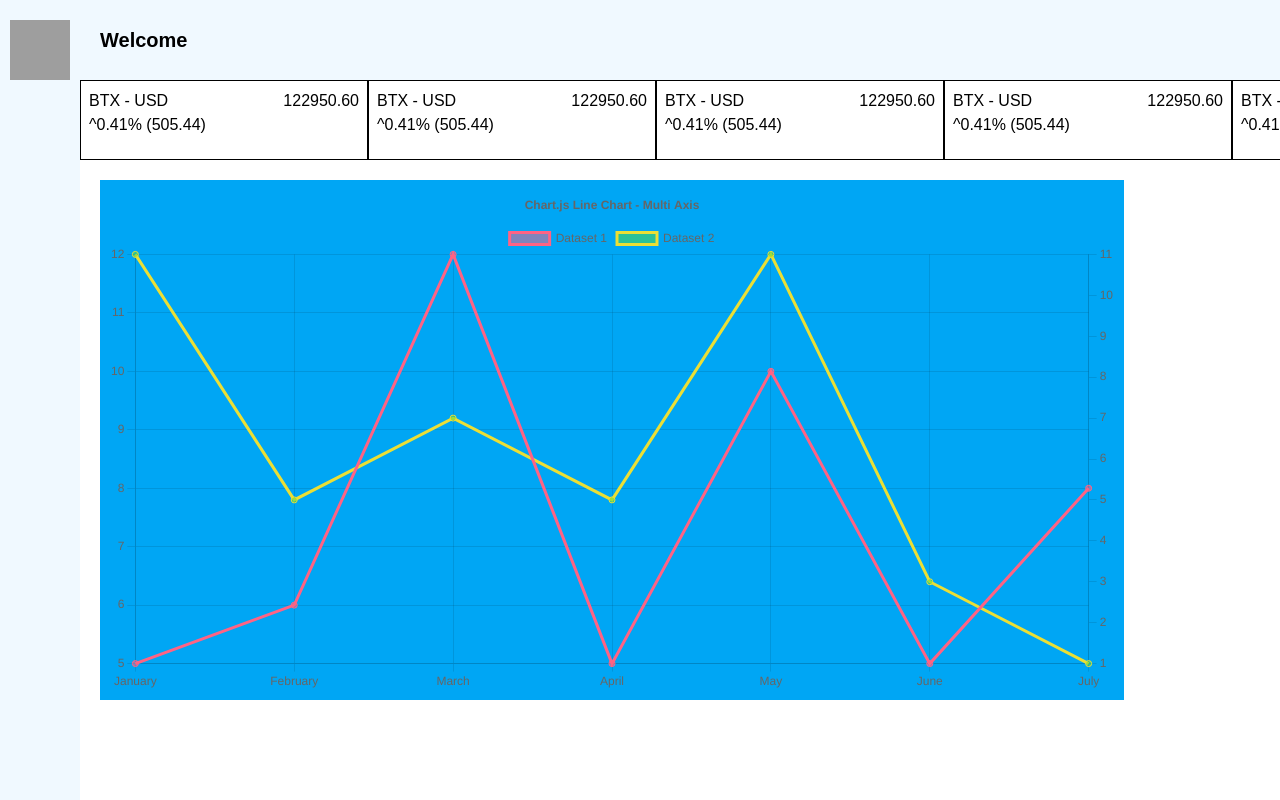
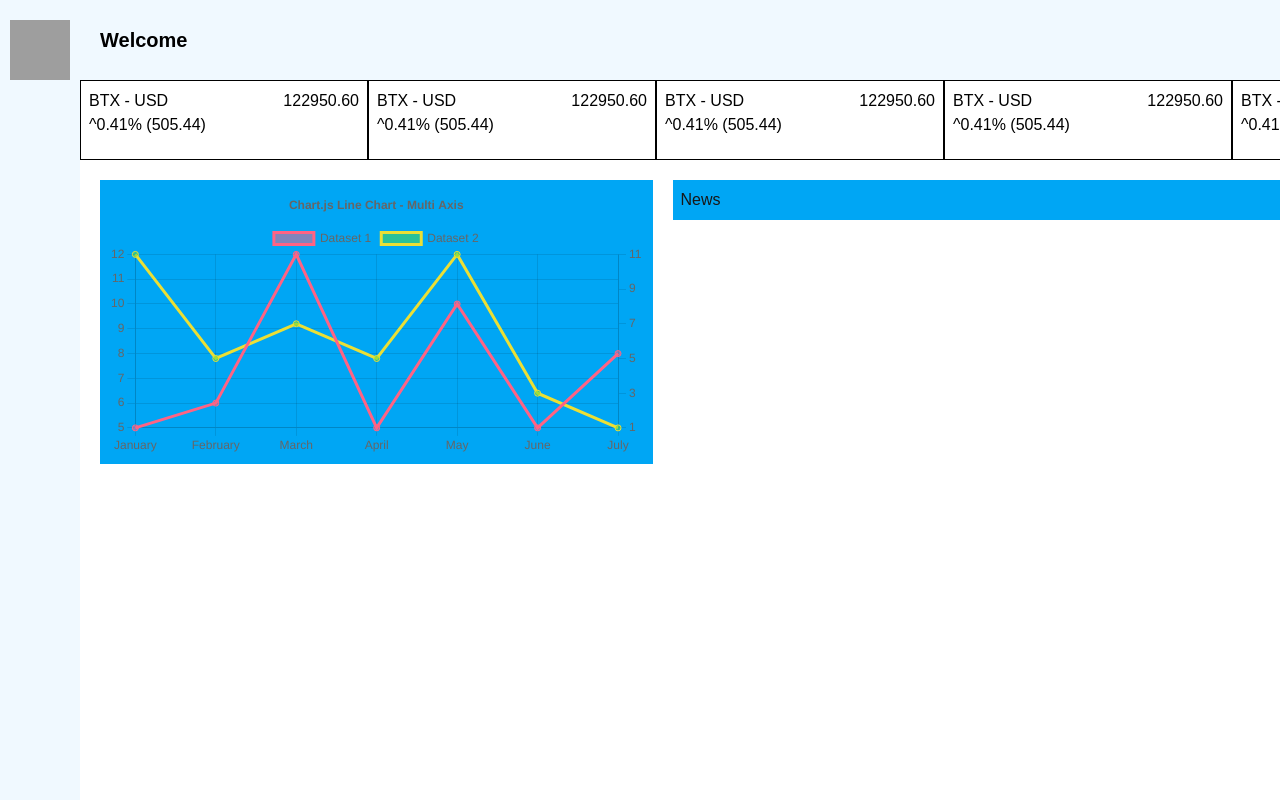
Before and after one commit to The-AM-Venture/Dash, a Next.js app: page / in a window 1280 px wide. Shown: the top 800 px of the page. Built offline with nearby package versions, Linux system fonts and the light colour scheme; grey boxes are pictures that could not be loaded; some icons are missing.

Commit message:
add news component

```diff
--- /dev/null
+++ b/src/app/components/news.js
@@ -0,0 +1,12 @@
+'use client'
+import React from 'react';
+
+export default function News() {
+  return (
+    <>
+        <div className='ml-5 w-full h-full  bg-sky-500 p-2'>
+            <h1 className='f-lg'>News</h1>
+        </div>
+    </>
+  )
+}
--- a/src/app/page.js
+++ b/src/app/page.js
@@ -3,6 +3,7 @@ import Sidebar from "./components/sidebar";
 import Nav from "./components/nav";
 import Trending from "./components/trending";
 import Chart from "./components/chart";
+import News from "./components/news";
 
 export default function Home() {
   return (
@@ -12,9 +13,9 @@ export default function Home() {
         <div className="flex flex-col w-full h-full">
           <Nav />
           <Trending />
-          <div className="p-5">
+          <div className=" flex flex-col md:flex-row p-5">
             <Chart />
-
+            <News />
           </div>
         </div>
       </section>
```
